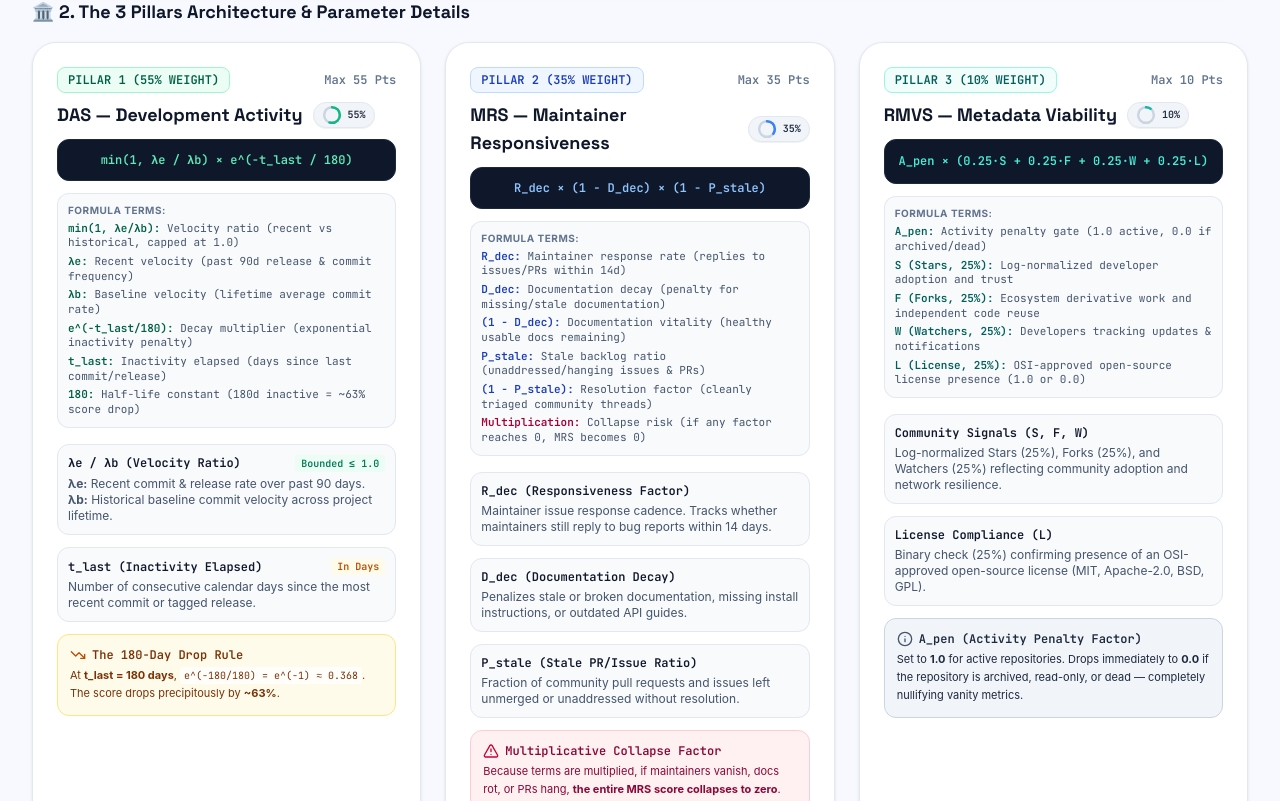
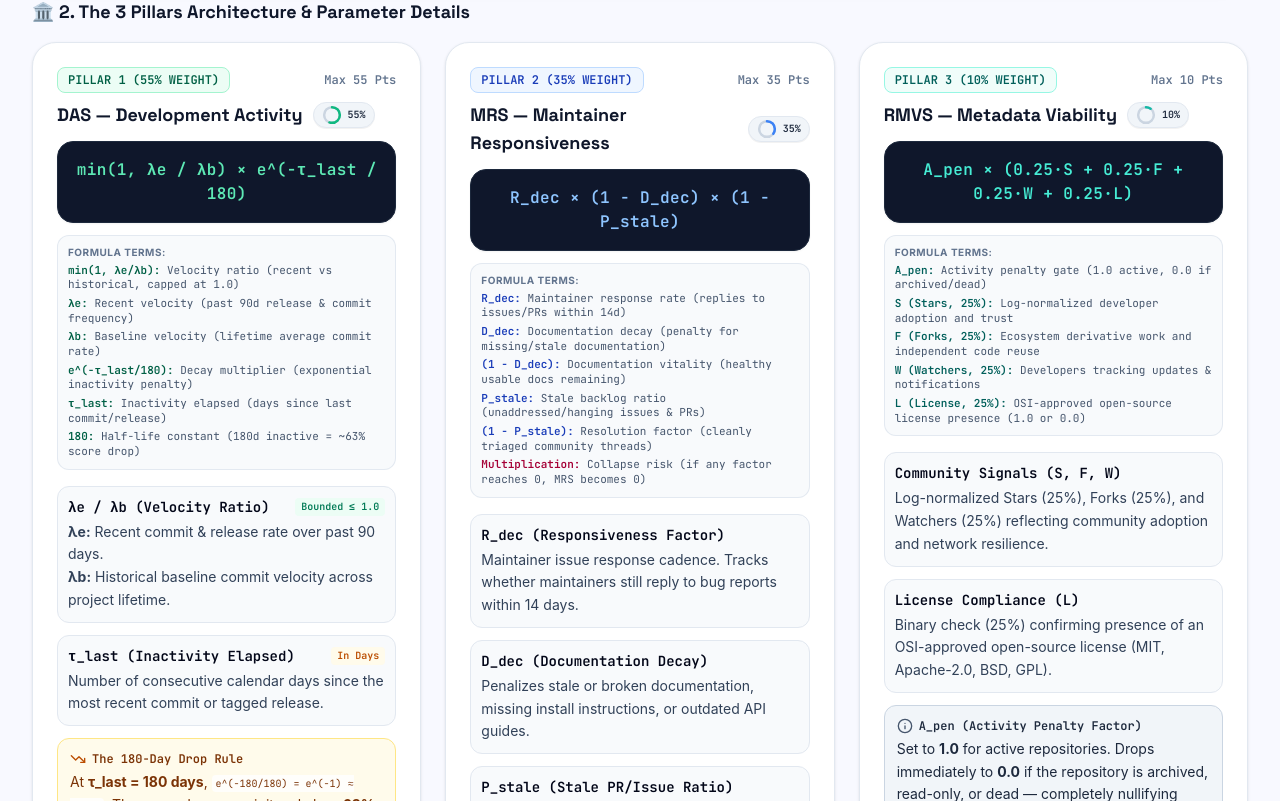
Before and after one commit to anshuvdebnath-cyber/HACK-SYNTHESIS-3.0, a React (Vite) app in the folder frontend/: page / in a window 1280 px wide. Shown: the part 1839-2640 px from the top of the page. Built offline with nearby package versions, Linux system fonts and the light colour scheme.

Commit message:
Enlarge 3 Pillars heading, remove emoji and reference badge, and enhance typography readability across parameter cards

```diff
--- a/frontend/src/components/AboutSection.tsx
+++ b/frontend/src/components/AboutSection.tsx
@@ -81,7 +81,7 @@ export const AboutSection: React.FC = () => {
       icon: <BookOpen className="w-5 h-5 text-emerald-600" />,
       details: [
         'Master Formula: Final Score = 100 × (0.55×DAS + 0.35×MRS + 0.10×RMVS). Bounded between 0 and 100.',
-        '1. DAS — Development Activity (55%): min(1, λ_e/λ_b) × e^(−t_last/180). Models commit velocity and the 180-day inactivity decay penalty.',
+        '1. DAS — Development Activity (55%): min(1, λ_e/λ_b) × e^(−τ_last/180). Models commit velocity and the 180-day inactivity decay penalty.',
         '2. MRS — Maintainer Responsiveness (35%): R_dec × (1 − D_dec) × (1 − P_stale). Multiplicative collapse ensures hanging issues or missing docs zero out responsiveness.',
         '3. RMVS — Metadata Viability (10%): A_pen × (0.25×Stars + 0.25×Forks + 0.25×Watchers + 0.25×License). Community engagement gated by the A_pen archive penalty.'
       ]
@@ -262,8 +262,8 @@ export const AboutSection: React.FC = () => {
                 <PillarWeightPie weight={55} color="#10b981" label="DAS Weight" />
               </div>
 
-              <div className="mt-2.5 p-3 bg-slate-900 text-emerald-300 rounded-xl font-mono text-xs text-center border border-slate-800 font-bold">
-                min(1, λe / λb) × e^(−t_last / 180)
+              <div className="mt-3 p-4 bg-slate-900 text-emerald-300 rounded-2xl font-mono text-sm sm:text-base text-center border border-slate-800 font-bold tracking-wide shadow-xs">
+                min(1, λe / λb) × e^(−τ_last / 180)
               </div>
 
               {/* Specific Formula Terms */}
@@ -275,31 +275,31 @@ export const AboutSection: React.FC = () => {
                   <div><strong className="text-emerald-800">min(1, λe/λb):</strong> Velocity ratio (recent vs historical, capped at 1.0)</div>
                   <div><strong className="text-emerald-800">λe:</strong> Recent velocity (past 90d release &amp; commit frequency)</div>
                   <div><strong className="text-emerald-800">λb:</strong> Baseline velocity (lifetime average commit rate)</div>
-                  <div><strong className="text-emerald-800">e^(−t_last/180):</strong> Decay multiplier (exponential inactivity penalty)</div>
-                  <div><strong className="text-emerald-800">t_last:</strong> Inactivity elapsed (days since last commit/release)</div>
+                  <div><strong className="text-emerald-800">e^(−τ_last/180):</strong> Decay multiplier (exponential inactivity penalty)</div>
+                  <div><strong className="text-emerald-800">τ_last:</strong> Inactivity elapsed (days since last commit/release)</div>
                   <div><strong className="text-emerald-800">180:</strong> Half-life constant (180d inactive = ~63% score drop)</div>
                 </div>
               </div>
 
               {/* Parameter Details */}
-              <div className="mt-4 space-y-3 text-xs text-slate-600">
+              <div className="mt-4 space-y-3 text-xs sm:text-sm text-slate-700">
                 <div className="p-2.5 rounded-xl bg-slate-50 border border-slate-200 space-y-1">
-                  <div className="font-mono font-bold text-slate-900 flex items-center justify-between">
+                  <div className="font-mono font-bold text-sm text-slate-950 flex items-center justify-between">
                     <span>λe / λb (Velocity Ratio)</span>
                     <span className="text-[10px] text-emerald-700 bg-emerald-50 px-1.5 py-0.5 rounded">Bounded ≤ 1.0</span>
                   </div>
-                  <p className="text-slate-600 font-sans">
+                  <p className="text-slate-700 font-sans text-xs sm:text-sm leading-relaxed mt-1">
                     <strong>λe:</strong> Recent commit &amp; release rate over past 90 days. <br />
                     <strong>λb:</strong> Historical baseline commit velocity across project lifetime.
                   </p>
                 </div>
 
                 <div className="p-2.5 rounded-xl bg-slate-50 border border-slate-200 space-y-1">
-                  <div className="font-mono font-bold text-slate-900 flex items-center justify-between">
-                    <span>t_last (Inactivity Elapsed)</span>
+                  <div className="font-mono font-bold text-sm text-slate-950 flex items-center justify-between">
+                    <span>τ_last (Inactivity Elapsed)</span>
                     <span className="text-[10px] text-amber-700 bg-amber-50 px-1.5 py-0.5 rounded">In Days</span>
                   </div>
-                  <p className="text-slate-600 font-sans">
+                  <p className="text-slate-700 font-sans text-xs sm:text-sm leading-relaxed mt-1">
                     Number of consecutive calendar days since the most recent commit or tagged release.
                   </p>
                 </div>
@@ -310,8 +310,8 @@ export const AboutSection: React.FC = () => {
                     <TrendingDown className="w-4 h-4 text-amber-700 shrink-0" />
                     <span>The 180-Day Drop Rule</span>
                   </div>
-                  <p className="text-[11px] font-sans leading-relaxed">
-                    At <strong>t_last = 180 days</strong>, <code className="bg-white/80 px-1 py-0.5 rounded text-[10px]">e^(−180/180) = e^(−1) ≈ 0.368</code>. The score drops precipitously by <strong>~63%</strong>.
+                  <p className="text-xs sm:text-sm font-sans leading-relaxed mt-1">
+                    At <strong>τ_last = 180 days</strong>, <code className="bg-white/80 px-1 py-0.5 rounded text-[10px]">e^(−180/180) = e^(−1) ≈ 0.368</code>. The score drops precipitously by <strong>~63%</strong>.
                   </p>
                 </div>
               </div>
@@ -337,7 +337,7 @@ export const AboutSection: React.FC = () => {
                 <PillarWeightPie weight={35} color="#3b82f6" label="MRS Weight" />
               </div>
 
-              <div className="mt-2.5 p-3 bg-slate-900 text-blue-300 rounded-xl font-mono text-xs text-center border border-slate-800 font-bold">
+              <div className="mt-3 p-4 bg-slate-900 text-blue-300 rounded-2xl font-mono text-sm sm:text-base text-center border border-slate-800 font-bold tracking-wide shadow-xs">
                 R_dec × (1 − D_dec) × (1 − P_stale)
               </div>
 
@@ -357,30 +357,30 @@ export const AboutSection: React.FC = () => {
               </div>
 
               {/* Parameter Details */}
-              <div className="mt-4 space-y-3 text-xs text-slate-600">
+              <div className="mt-4 space-y-3 text-xs sm:text-sm text-slate-700">
                 <div className="p-2.5 rounded-xl bg-slate-50 border border-slate-200 space-y-1">
-                  <div className="font-mono font-bold text-slate-900">
+                  <div className="font-mono font-bold text-sm text-slate-950">
                     R_dec (Responsiveness Factor)
                   </div>
-                  <p className="text-slate-600 font-sans">
+                  <p className="text-slate-700 font-sans text-xs sm:text-sm leading-relaxed mt-1">
                     Maintainer issue response cadence. Tracks whether maintainers still reply to bug reports within 14 days.
                   </p>
                 </div>
 
                 <div className="p-2.5 rounded-xl bg-slate-50 border border-slate-200 space-y-1">
-                  <div className="font-mono font-bold text-slate-900">
+                  <div className="font-mono font-bold text-sm text-slate-950">
                     D_dec (Documentation Decay)
                   </div>
-                  <p className="text-slate-600 font-sans">
+                  <p className="text-slate-700 font-sans text-xs sm:text-sm leading-relaxed mt-1">
                     Penalizes stale or broken documentation, missing install instructions, or outdated API guides.
                   </p>
                 </div>
 
                 <div className="p-2.5 rounded-xl bg-slate-50 border border-slate-200 space-y-1">
-                  <div className="font-mono font-bold text-slate-900">
+                  <div className="font-mono font-bold text-sm text-slate-950">
                     P_stale (Stale PR/Issue Ratio)
                   </div>
-                  <p className="text-slate-600 font-sans">
+                  <p className="text-slate-700 font-sans text-xs sm:text-sm leading-relaxed mt-1">
                     Fraction of community pull requests and issues left unmerged or unaddressed without resolution.
                   </p>
                 </div>
@@ -391,7 +391,7 @@ export const AboutSection: React.FC = () => {
                     <AlertTriangle className="w-4 h-4 text-rose-700 shrink-0" />
                     <span>Multiplicative Collapse Factor</span>
                   </div>
-                  <p className="text-[11px] font-sans leading-relaxed">
+                  <p className="text-xs sm:text-sm font-sans leading-relaxed mt-1">
                     Because terms are multiplied, if maintainers vanish, docs rot, or PRs hang, <strong>the entire MRS score collapses to zero</strong>.
                   </p>
                 </div>
@@ -418,7 +418,7 @@ export const AboutSection: React.FC = () => {
                 <PillarWeightPie weight={10} color="#14b8a6" label="RMVS Weight" />
               </div>
 
-              <div className="mt-2.5 p-3 bg-slate-900 text-teal-300 rounded-xl font-mono text-xs text-center border border-slate-800 font-bold leading-relaxed">
+              <div className="mt-3 p-4 bg-slate-900 text-teal-300 rounded-2xl font-mono text-sm sm:text-base text-center border border-slate-800 font-bold tracking-wide shadow-xs">
                 A_pen × (0.25·S + 0.25·F + 0.25·W + 0.25·L)
               </div>
 
@@ -437,21 +437,21 @@ export const AboutSection: React.FC = () => {
               </div>
 
               {/* Parameter Details */}
-              <div className="mt-4 space-y-3 text-xs text-slate-600">
+              <div className="mt-4 space-y-3 text-xs sm:text-sm text-slate-700">
                 <div className="p-2.5 rounded-xl bg-slate-50 border border-slate-200 space-y-1">
-                  <div className="font-mono font-bold text-slate-900">
+                  <div className="font-mono font-bold text-sm text-slate-950">
                     Community Signals (S, F, W)
                   </div>
-                  <p className="text-slate-600 font-sans">
+                  <p className="text-slate-700 font-sans text-xs sm:text-sm leading-relaxed mt-1">
                     Log-normalized Stars (25%), Forks (25%), and Watchers (25%) reflecting community adoption and network resilience.
                   </p>
                 </div>
 
                 <div className="p-2.5 rounded-xl bg-slate-50 border border-slate-200 space-y-1">
-                  <div className="font-mono font-bold text-slate-900">
+                  <div className="font-mono font-bold text-sm text-slate-950">
                     License Compliance (L)
                   </div>
-                  <p className="text-slate-600 font-sans">
+                  <p className="text-slate-700 font-sans text-xs sm:text-sm leading-relaxed mt-1">
                     Binary check (25%) confirming presence of an OSI-approved open-source license (MIT, Apache-2.0, BSD, GPL).
                   </p>
                 </div>
@@ -462,7 +462,7 @@ export const AboutSection: React.FC = () => {
                     <Info className="w-4 h-4 text-slate-600 shrink-0" />
                     <span>A_pen (Activity Penalty Factor)</span>
                   </div>
-                  <p className="text-[11px] font-sans leading-relaxed">
+                  <p className="text-xs sm:text-sm font-sans leading-relaxed mt-1">
                     Set to <strong>1.0</strong> for active repositories. Drops immediately to <strong>0.0</strong> if the repository is archived, read-only, or dead — completely nullifying vanity metrics.
                   </p>
                 </div>
```
